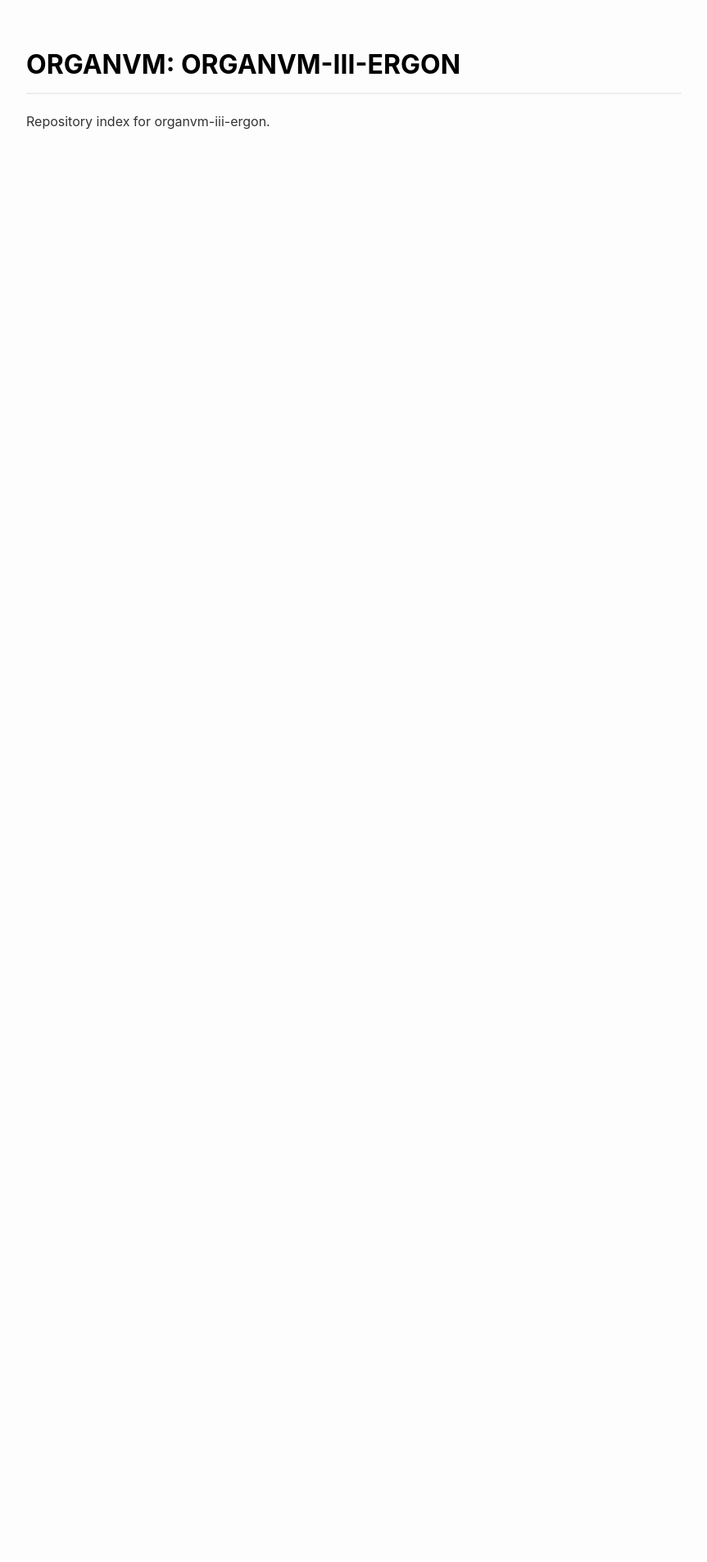
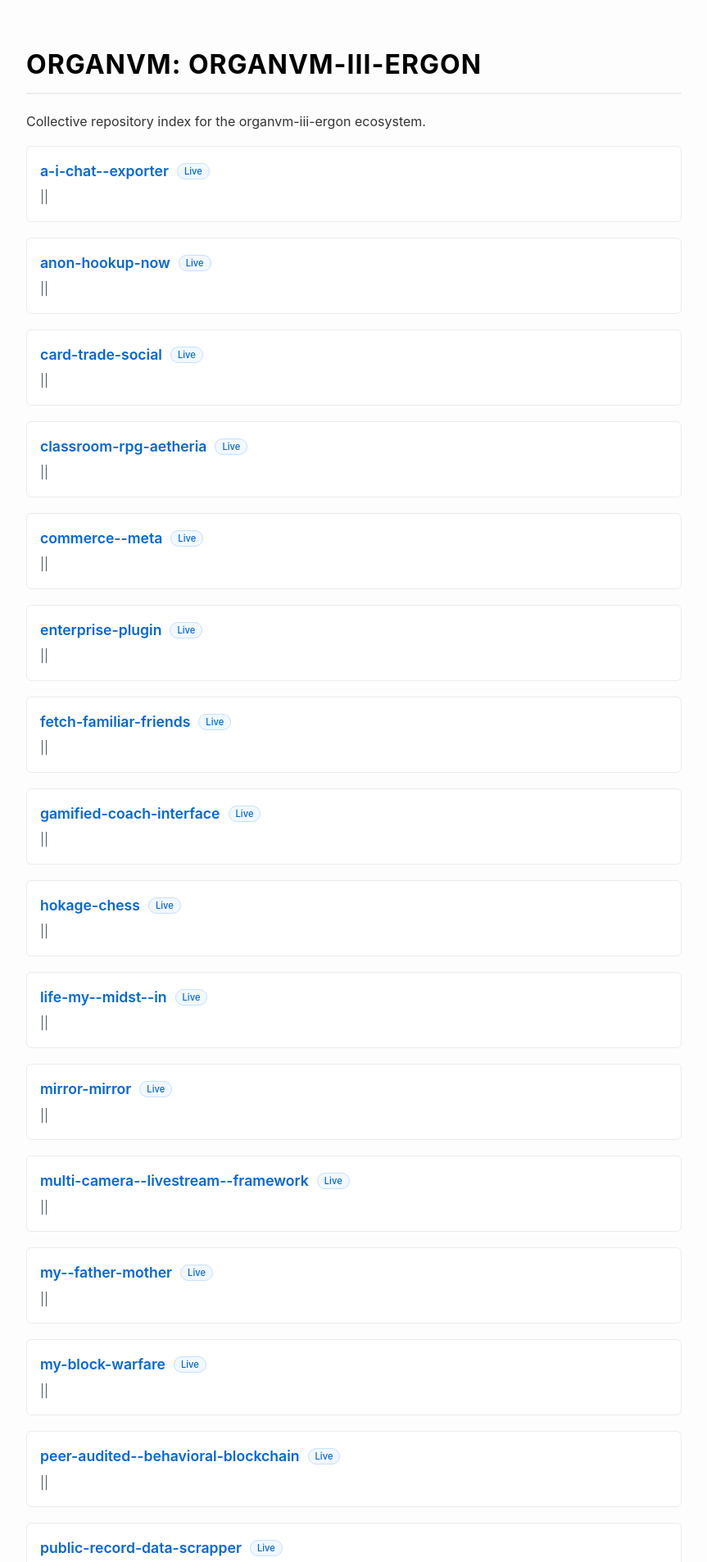
Before and after one commit to organvm-iii-ergon/organvm-iii-ergon.github.io, a plain HTML site: page index.html in a window 1280 px wide. Shown: the top 1906 px of the page at 82% size, without its empty margins (208-1071 px from the left). Before the commit the page ends 800 px from the top, so only its background shows below. Drawn offline with Linux system fonts and the light colour scheme.

Commit message:
feat: sync repository directory

```diff
--- a/index.html
+++ b/index.html
@@ -6,20 +6,49 @@
     <title>ORGANVM: organvm-iii-ergon</title>
     <style>
         body { font-family: -apple-system, BlinkMacSystemFont, "Segoe UI", Roboto, Helvetica, Arial, sans-serif; line-height: 1.6; color: #333; max-width: 800px; margin: 0 auto; padding: 2rem; background: #fdfdfd; }
-        h1 { border-bottom: 2px solid #eee; padding-bottom: 0.5rem; color: #000; text-transform: uppercase; }
+        h1 { border-bottom: 2px solid #eee; padding-bottom: 0.5rem; color: #000; text-transform: uppercase; letter-spacing: 1px; }
         ul { list-style: none; padding: 0; }
-        li { margin-bottom: 0.8rem; padding: 0.5rem; border-radius: 4px; transition: background 0.2s; border: 1px solid transparent; }
-        li:hover { background: #f0f7ff; border-color: #e0eaff; }
-        a { text-decoration: none; color: #0366d6; font-weight: 500; display: block; }
+        li { margin-bottom: 1.2rem; padding: 1rem; border-radius: 6px; background: #fff; border: 1px solid #eaecef; transition: all 0.2s ease; }
+        li:hover { transform: translateY(-2px); border-color: #0366d6; box-shadow: 0 4px 12px rgba(0,0,0,0.05); }
+        a { text-decoration: none; color: #0366d6; font-weight: 600; font-size: 1.1rem; display: inline-block; }
         a:hover { text-decoration: underline; }
-        .desc { font-size: 0.9rem; color: #666; margin-top: 0.2rem; }
-        .tag { font-size: 0.7rem; background: #eee; padding: 2px 6px; border-radius: 10px; vertical-align: middle; margin-left: 8px; color: #555; font-weight: normal; }
+        .desc { font-size: 0.95rem; color: #586069; margin-top: 0.4rem; }
+        .tag { font-size: 0.7rem; background: #f1f8ff; padding: 2px 8px; border-radius: 12px; vertical-align: middle; margin-left: 10px; color: #0366d6; border: 1px solid #c8e1ff; font-weight: 500; }
     </style>
 </head>
 <body>
     <h1>ORGANVM: organvm-iii-ergon</h1>
-    <p>Repository index for organvm-iii-ergon.</p>
+    <p>Collective repository index for the organvm-iii-ergon ecosystem.</p>
     <ul>
+        <li><a href="/a-i-chat--exporter/">a-i-chat--exporter<span class="tag">Live</span></a><div class="desc">||</div></li>
+        <li><a href="/anon-hookup-now/">anon-hookup-now<span class="tag">Live</span></a><div class="desc">||</div></li>
+        <li><a href="/card-trade-social/">card-trade-social<span class="tag">Live</span></a><div class="desc">||</div></li>
+        <li><a href="/classroom-rpg-aetheria/">classroom-rpg-aetheria<span class="tag">Live</span></a><div class="desc">||</div></li>
+        <li><a href="/commerce--meta/">commerce--meta<span class="tag">Live</span></a><div class="desc">||</div></li>
+        <li><a href="/enterprise-plugin/">enterprise-plugin<span class="tag">Live</span></a><div class="desc">||</div></li>
+        <li><a href="/fetch-familiar-friends/">fetch-familiar-friends<span class="tag">Live</span></a><div class="desc">||</div></li>
+        <li><a href="/gamified-coach-interface/">gamified-coach-interface<span class="tag">Live</span></a><div class="desc">||</div></li>
+        <li><a href="/hokage-chess/">hokage-chess<span class="tag">Live</span></a><div class="desc">||</div></li>
+        <li><a href="/life-my--midst--in/">life-my--midst--in<span class="tag">Live</span></a><div class="desc">||</div></li>
+        <li><a href="/mirror-mirror/">mirror-mirror<span class="tag">Live</span></a><div class="desc">||</div></li>
+        <li><a href="/multi-camera--livestream--framework/">multi-camera--livestream--framework<span class="tag">Live</span></a><div class="desc">||</div></li>
+        <li><a href="/my--father-mother/">my--father-mother<span class="tag">Live</span></a><div class="desc">||</div></li>
+        <li><a href="/my-block-warfare/">my-block-warfare<span class="tag">Live</span></a><div class="desc">||</div></li>
+        <li><a href="/peer-audited--behavioral-blockchain/">peer-audited--behavioral-blockchain<span class="tag">Live</span></a><div class="desc">||</div></li>
+        <li><a href="/public-record-data-scrapper/">public-record-data-scrapper<span class="tag">Live</span></a><div class="desc">||</div></li>
+        <li><a href="/search-local--happy-hour/">search-local--happy-hour<span class="tag">Live</span></a><div class="desc">||</div></li>
+        <li><a href="/select-or-left-or-right-or/">select-or-left-or-right-or<span class="tag">Live</span></a><div class="desc">||</div></li>
+        <li><a href="/sovereign-ecosystem--real-estate-luxury/">sovereign-ecosystem--real-estate-luxury<span class="tag">Live</span></a><div class="desc">||</div></li>
+        <li><a href="/tab-bookmark-manager/">tab-bookmark-manager<span class="tag">Live</span></a><div class="desc">||</div></li>
+        <li><a href="/the-actual-news/">the-actual-news<span class="tag">Live</span></a><div class="desc">||</div></li>
+        <li><a href="/the-invisible-ledger/">the-invisible-ledger<span class="tag">Live</span></a><div class="desc">||</div></li>
+        <li><a href="/trade-perpetual-future/">trade-perpetual-future<span class="tag">Live</span></a><div class="desc">||</div></li>
+        <li><a href="/universal-mail--automation/">universal-mail--automation<span class="tag">Live</span></a><div class="desc">||</div></li>
+        <li><a href="/virgil-training-overlay/">virgil-training-overlay<span class="tag">Live</span></a><div class="desc">||</div></li>
+        <li><a href="/your-fit-tailored/">your-fit-tailored<span class="tag">Live</span></a><div class="desc">||</div></li>
     </ul>
+    <footer style="margin-top: 3rem; padding-top: 1rem; border-top: 1px solid #eee; font-size: 0.8rem; color: #999;">
+        Built by ORGANVM Automation
+    </footer>
 </body>
 </html>
```
